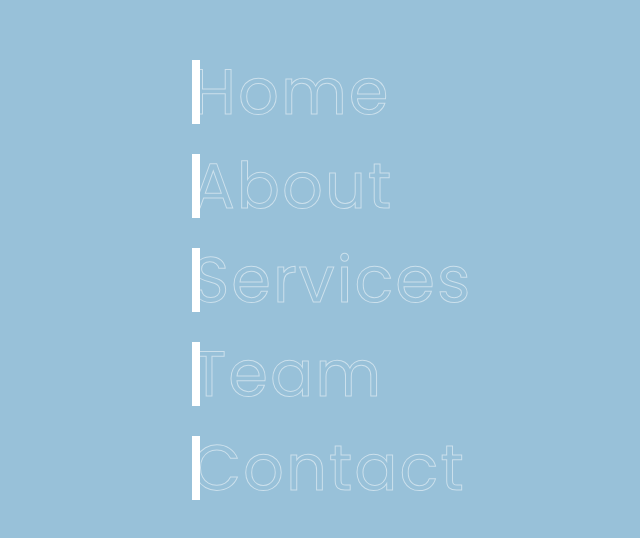
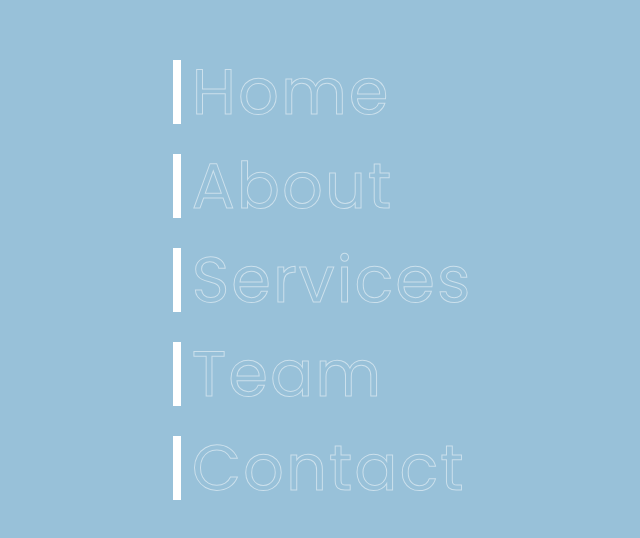
Before and after one commit to Collins1618/AnimeMenu, a plain HTML site: page index.html in a window 1280 px wide. Shown: the part 120-658 px from the top of the page, without its empty margins (308-948 px from the left). Drawn offline with Linux system fonts and the light colour scheme.

Commit message:
add non breaking spaces using &nbsp; character entity in html

```diff
--- a/index.html
+++ b/index.html
@@ -16,11 +16,11 @@
 
 <body>
     <ul>
-        <li><a href="#" data-text="Home">Home</a></li>
-        <li><a href="#" data-text="About">About</a></li>
-        <li><a href="#" data-text="Services">Services</a></li>
-        <li><a href="#" data-text="Team">Team</a></li>
-        <li><a href="#" data-text="Contact">Contact</a></li>
+        <li><a href="#" data-text="&nbsp;Home">&nbsp;Home&nbsp;</a></li>
+        <li><a href="#" data-text="&nbsp;About">&nbsp;About&nbsp;</a></li>
+        <li><a href="#" data-text="&nbsp;Services">&nbsp;Services&nbsp;</a></li>
+        <li><a href="#" data-text="&nbsp;Team">&nbsp;Team&nbsp;</a></li>
+        <li><a href="#" data-text="&nbsp;Contact">&nbsp;Contact&nbsp;</a></li>
     </ul>
 </body>
 
```
